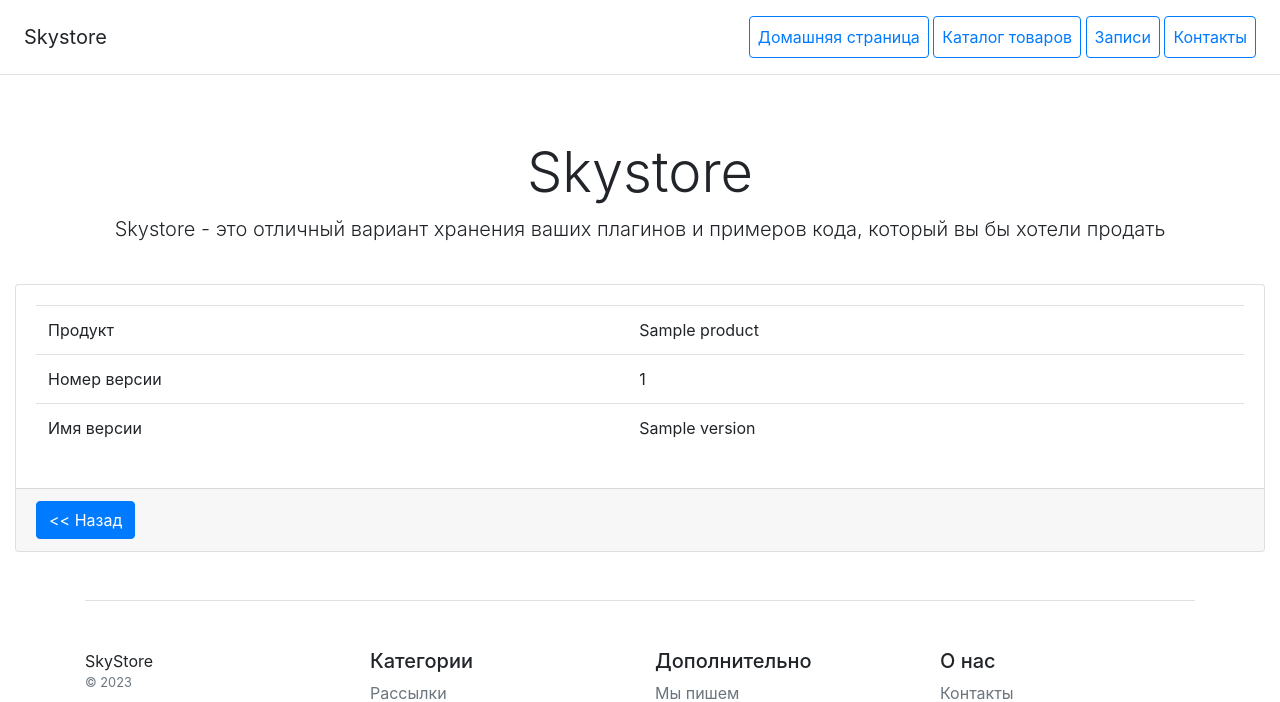
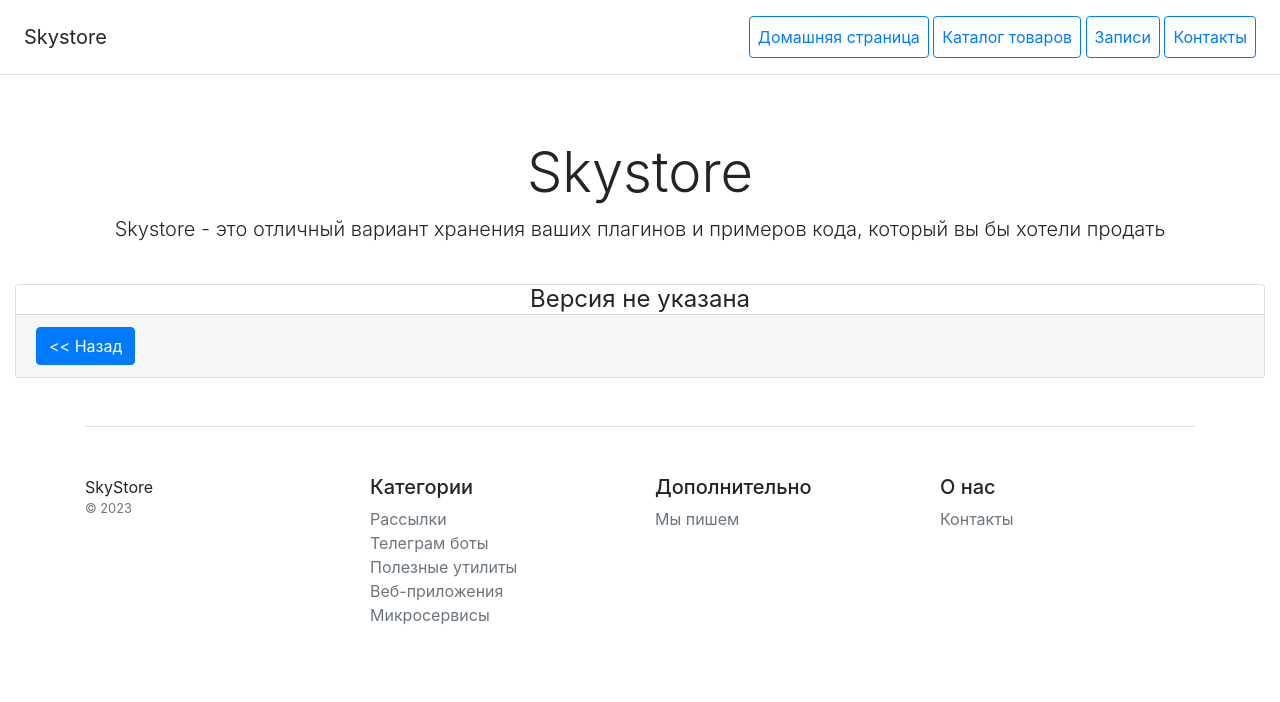
Before and after one commit to DSulzhits/06_2, a Django app: template catalog/templates/catalog/version_detail.html in a window 1280 px wide. Shown: the top 702 px of the page. After the commit the page ends 624 px from the top, so only its background shows below. Run offline with Django 4.2, Linux system fonts and the light colour scheme; the template is opened without the code that fills it: most values are stand-ins (such as "Sample title", 1, 10 or a date in 2020); data that the repository does not hold is empty; some libraries are stand-ins or nearby versions.

Commit message:
Изменен код страницы version_detail.html

```diff
--- a/catalog/templates/catalog/version_detail.html
+++ b/catalog/templates/catalog/version_detail.html
@@ -2,11 +2,14 @@
 {% block content %}
     <div class="col">
         <div class="card">
+            {% if not version.sign_of_current_version %}
+                <h4 class="my-0 font-weight-normal" align="center">Версия не указана</h4>
+            {% else %}
                 <div class="card-body">
                     <table class="table">
                         <tr>
                             <td>Продукт</td>
-                        <td>{{ version.product.name }} </td>
+                            <td>{{ version.product }} </td>
                         </tr>
                         <tr>
                             <td>Номер версии</td>
@@ -18,6 +21,7 @@
                         </tr>
                     </table>
                 </div>
+            {% endif %}
             <div class="card-footer">
                 <a href="{% url 'catalog:products_list' %}" class="btn btn-primary"><< Назад</a>
             </div>
```
Lines whose indentation alone changed are shown as unchanged.
